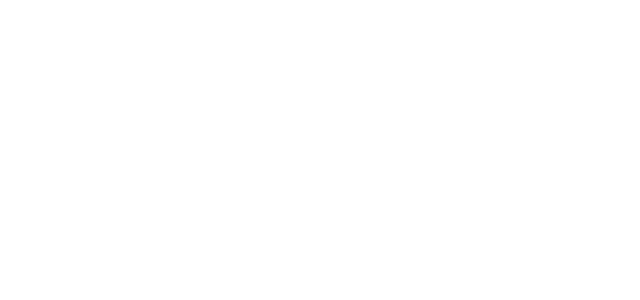
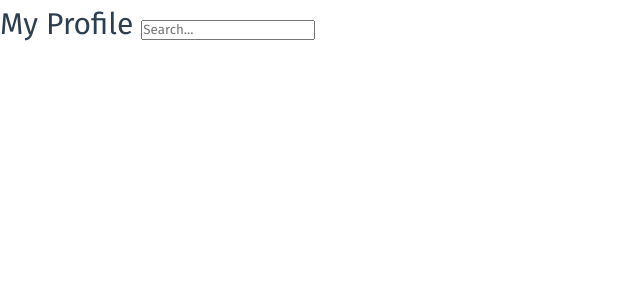
Before and after one commit to RYChiy/Dashboard_Elle, a Vue app in the folder Elle/: page /myProfile in a window 1280 px wide. Before the commit this address had no page. Shown: the top 300 px of the page, without its empty margins (0-640 px from the left). Built offline with nearby package versions, Linux system fonts and the light colour scheme.

Commit message:
kopfzeile myProfiel

```diff
--- a/Elle/src/router/index.js
+++ b/Elle/src/router/index.js
@@ -13,6 +13,10 @@ const router = createRouter({
 			path: '/about',
 			component: () => import('../views/About.vue')
 		},
+		{
+			path: '/myProfile',
+			component: () => import('../views/myProfile.vue')
+		},
 	],
 })
 
--- a/Elle/src/views/myProfile.vue
+++ b/Elle/src/views/myProfile.vue
@@ -1,6 +1,12 @@
 <template>
 
-<h1>Hallo</h1>
+    <div class="header">
+    <h1>My Profile
+
+      <input type="text" placeholder="Search...">
+      </h1>
+
+    </div>
 
 </template>
 
@@ -9,5 +15,17 @@
 </script>
 
 <style scoped>
+.header {
+  position: fixed;
+  top: 0;
+  left: 0;
+  width: 100%;
+  background-color: white;
+  z-index: 10;
+}
+
+
+
+
 
 </style>
```
